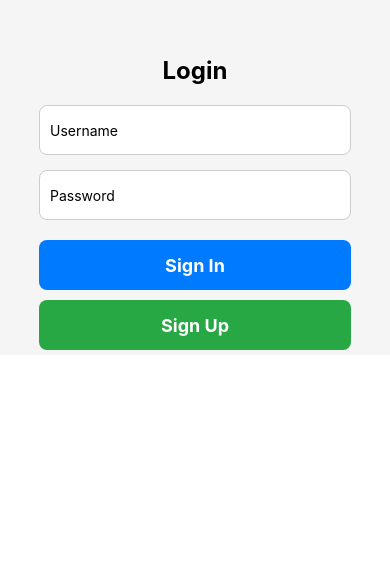
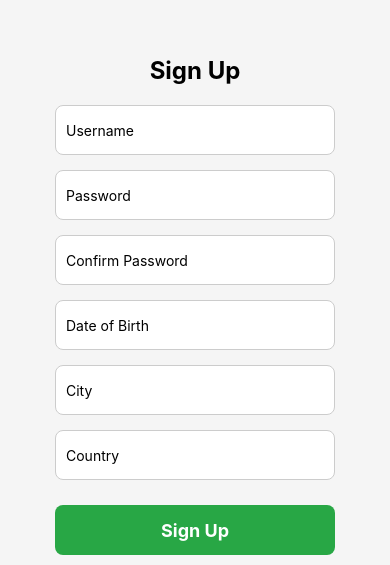
Before and after one commit to ssprasad-23/short_video, a React Native app in the folder frontend/: screen / in a window 390 px wide. Shown: the part 344-909 px from the top of the page. Before the commit the page ends 844 px from the top, so only its background shows below. Built offline with nearby package versions, Linux system fonts and the light colour scheme.

Commit message:
created login and signup page

```diff
--- a/frontend/App.tsx
+++ b/frontend/App.tsx
@@ -2,6 +2,7 @@ import React from 'react';
 import { SafeAreaView, StatusBar, View} from 'react-native';
 import Home from './src/screens/home';
 import LoginPage from './src/screens/loginPage';
+import SignupPage from './src/screens/signupPage';
 
 
 function App(): React.JSX.Element {
@@ -9,7 +10,8 @@ function App(): React.JSX.Element {
     <>
       <View>
         {/* <Home/> */}
-        <LoginPage/>
+        {/* <LoginPage/> */}
+        <SignupPage/>
       </View>
     </>
   );
--- /dev/null
+++ b/frontend/src/screens/signupPage.js
@@ -0,0 +1,118 @@
+import React, { useState } from 'react';
+import { View, Text, TextInput, TouchableOpacity, Alert, StyleSheet } from 'react-native';
+
+const SignupPage = () => {
+  const [username, setUsername] = useState('');
+  const [password, setPassword] = useState('');
+  const [confirmPassword, setConfirmPassword] = useState('');
+  const [dateOfBirth, setDateOfBirth] = useState('');
+  const [city, setCity] = useState('');
+  const [country, setCountry] = useState('');
+
+  const handleSignUp = () => {
+    if (password !== confirmPassword) {
+      Alert.alert('Error', 'Passwords do not match');
+      return;
+    }
+    Alert.alert(
+      'Sign Up',
+      `Username: ${username}\nPassword: ${password}\nDate of Birth: ${dateOfBirth}\nCity: ${city}\nCountry: ${country}`
+    );
+  };
+
+  return (
+    <View style={styles.container}>
+      <Text style={styles.title}>Sign Up</Text>
+
+      <TextInput
+        style={styles.input}
+        placeholder="Username"
+        value={username}
+        onChangeText={setUsername}
+      />
+
+      <TextInput
+        style={styles.input}
+        placeholder="Password"
+        secureTextEntry
+        value={password}
+        onChangeText={setPassword}
+      />
+
+      <TextInput
+        style={styles.input}
+        placeholder="Confirm Password"
+        secureTextEntry
+        value={confirmPassword}
+        onChangeText={setConfirmPassword}
+      />
+
+      <TextInput
+        style={styles.input}
+        placeholder="Date of Birth"
+        value={dateOfBirth}
+        onChangeText={setDateOfBirth}
+      />
+
+      <TextInput
+        style={styles.input}
+        placeholder="City"
+        value={city}
+        onChangeText={setCity}
+      />
+
+      <TextInput
+        style={styles.input}
+        placeholder="Country"
+        value={country}
+        onChangeText={setCountry}
+      />
+
+      <TouchableOpacity style={styles.button} onPress={handleSignUp}>
+        <Text style={styles.buttonText}>Sign Up</Text>
+      </TouchableOpacity>
+    </View>
+  );
+};
+
+const styles = StyleSheet.create({
+  container: {
+    flex: 1,
+    justifyContent: 'center',
+    alignItems: 'center',
+    backgroundColor: '#f5f5f5',
+    paddingHorizontal: 20,
+    paddingTop: 400
+  },
+  title: {
+    fontSize: 24,
+    fontWeight: 'bold',
+    marginBottom: 20,
+  },
+  input: {
+    width: '80%',
+    height: 50,
+    borderColor: '#ccc',
+    borderWidth: 1,
+    borderRadius: 8,
+    paddingHorizontal: 10,
+    backgroundColor: '#fff',
+    marginBottom: 15,
+  },
+  button: {
+    width: '80%',
+    height: 50,
+    backgroundColor: '#28a745',
+    justifyContent: 'center',
+    alignItems: 'center',
+    borderRadius: 8,
+    marginVertical: 10,
+  },
+  buttonText: {
+    color: '#fff',
+    fontSize: 18,
+    fontWeight: 'bold',
+  },
+});
+
+export default SignupPage;
```
